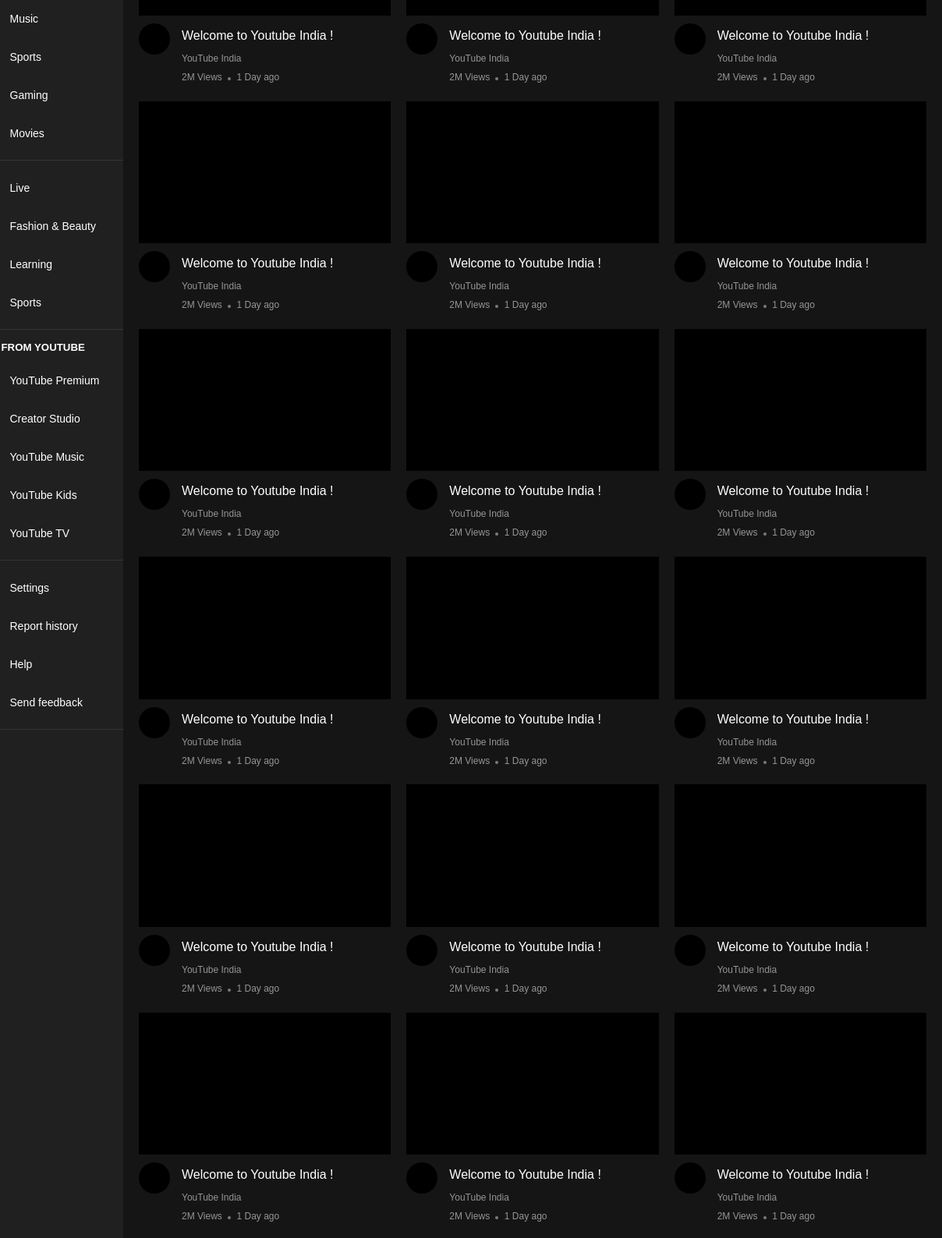
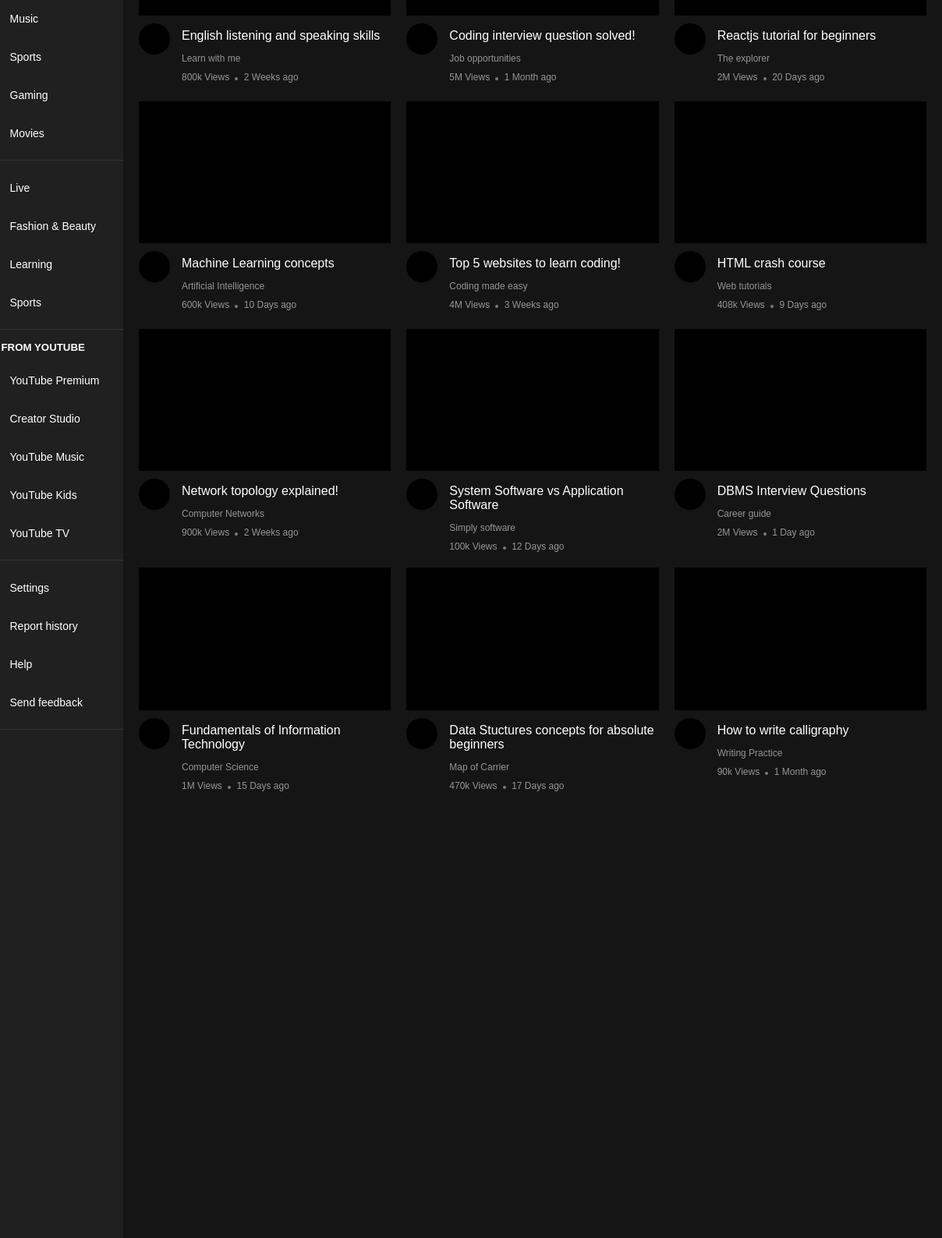
Before and after one commit to rasika-r/youtube-clone, a plain HTML site: page index.html in a window 1280 px wide and 2400 px high. Shown: the part 540-2128 px from the top of the page at 78% size, 72-1280 px from the left. Drawn offline with Linux system fonts and the light colour scheme.

Commit message:
Content change

```diff
--- a/index.html
+++ b/index.html
@@ -215,8 +215,150 @@
               <div class="child-content">
                 <div class="column-1"><div class="profile"></div></div>
                 <div class="column-2">
-                  <div class="line">Welcome to Youtube India !</div>
-                  <div class="channel-link">YouTube India</div>
+                  <div class="line">How to clone Youtube - Responsive</div>
+                  <div class="channel-link">Web Development</div>
+                  <div class="views channel-link">
+                    501k Views <span></span> 1 Week ago
+                  </div>
+                </div>
+              </div>
+            </div>
+
+            <div class="child">
+              <div class="child-img"></div>
+              <div class="child-content">
+                <div class="column-1"><div class="profile"></div></div>
+                <div class="column-2">
+                  <div class="line">All about Github</div>
+                  <div class="channel-link">Spotlight</div>
+                  <div class="views channel-link">
+                    1M Views <span></span> 5 Days ago
+                  </div>
+                </div>
+              </div>
+            </div>
+
+            <div class="child">
+              <div class="child-img"></div>
+              <div class="child-content">
+                <div class="column-1"><div class="profile"></div></div>
+                <div class="column-2">
+                  <div class="line">English listening and speaking skills</div>
+                  <div class="channel-link">Learn with me</div>
+                  <div class="views channel-link">
+                    800k Views <span></span> 2 Weeks ago
+                  </div>
+                </div>
+              </div>
+            </div>
+
+            <div class="child">
+              <div class="child-img"></div>
+              <div class="child-content">
+                <div class="column-1"><div class="profile"></div></div>
+                <div class="column-2">
+                  <div class="line">Coding interview question solved!</div>
+                  <div class="channel-link">Job opportunities</div>
+                  <div class="views channel-link">
+                    5M Views <span></span> 1 Month ago
+                  </div>
+                </div>
+              </div>
+            </div>
+
+            <div class="child">
+              <div class="child-img"></div>
+              <div class="child-content">
+                <div class="column-1"><div class="profile"></div></div>
+                <div class="column-2">
+                  <div class="line">Reactjs tutorial for beginners</div>
+                  <div class="channel-link">The explorer</div>
+                  <div class="views channel-link">
+                    2M Views <span></span> 20 Days ago
+                  </div>
+                </div>
+              </div>
+            </div>
+
+            <div class="child">
+              <div class="child-img"></div>
+              <div class="child-content">
+                <div class="column-1"><div class="profile"></div></div>
+                <div class="column-2">
+                  <div class="line">Machine Learning concepts</div>
+                  <div class="channel-link">Artificial Intelligence</div>
+                  <div class="views channel-link">
+                    600k Views <span></span> 10 Days ago
+                  </div>
+                </div>
+              </div>
+            </div>
+
+            <div class="child">
+              <div class="child-img"></div>
+              <div class="child-content">
+                <div class="column-1"><div class="profile"></div></div>
+                <div class="column-2">
+                  <div class="line">Top 5 websites to learn coding!</div>
+                  <div class="channel-link">Coding made easy</div>
+                  <div class="views channel-link">
+                    4M Views <span></span> 3 Weeks ago
+                  </div>
+                </div>
+              </div>
+            </div>
+
+            <div class="child">
+              <div class="child-img"></div>
+              <div class="child-content">
+                <div class="column-1"><div class="profile"></div></div>
+                <div class="column-2">
+                  <div class="line">HTML crash course</div>
+                  <div class="channel-link">Web tutorials</div>
+                  <div class="views channel-link">
+                    408k Views <span></span> 9 Days ago
+                  </div>
+                </div>
+              </div>
+            </div>
+
+            <div class="child">
+              <div class="child-img"></div>
+              <div class="child-content">
+                <div class="column-1"><div class="profile"></div></div>
+                <div class="column-2">
+                  <div class="line">Network topology explained!</div>
+                  <div class="channel-link">Computer Networks</div>
+                  <div class="views channel-link">
+                    900k Views <span></span> 2 Weeks ago
+                  </div>
+                </div>
+              </div>
+            </div>
+
+            <div class="child">
+              <div class="child-img"></div>
+              <div class="child-content">
+                <div class="column-1"><div class="profile"></div></div>
+                <div class="column-2">
+                  <div class="line">
+                    System Software vs Application Software
+                  </div>
+                  <div class="channel-link">Simply software</div>
+                  <div class="views channel-link">
+                    100k Views <span></span> 12 Days ago
+                  </div>
+                </div>
+              </div>
+            </div>
+
+            <div class="child">
+              <div class="child-img"></div>
+              <div class="child-content">
+                <div class="column-1"><div class="profile"></div></div>
+                <div class="column-2">
+                  <div class="line">DBMS Interview Questions</div>
+                  <div class="channel-link">Career guide</div>
                   <div class="views channel-link">
                     2M Views <span></span> 1 Day ago
                   </div>
@@ -229,10 +371,10 @@
               <div class="child-content">
                 <div class="column-1"><div class="profile"></div></div>
                 <div class="column-2">
-                  <div class="line">Welcome to Youtube India !</div>
-                  <div class="channel-link">YouTube India</div>
+                  <div class="line">Fundamentals of Information Technology</div>
+                  <div class="channel-link">Computer Science</div>
                   <div class="views channel-link">
-                    2M Views <span></span> 1 Day ago
+                    1M Views <span></span> 15 Days ago
                   </div>
                 </div>
               </div>
@@ -243,10 +385,12 @@
               <div class="child-content">
                 <div class="column-1"><div class="profile"></div></div>
                 <div class="column-2">
-                  <div class="line">Welcome to Youtube India !</div>
-                  <div class="channel-link">YouTube India</div>
+                  <div class="line">
+                    Data Stuctures concepts for absolute beginners
+                  </div>
+                  <div class="channel-link">Map of Carrier</div>
                   <div class="views channel-link">
-                    2M Views <span></span> 1 Day ago
+                    470k Views <span></span> 17 Days ago
                   </div>
                 </div>
               </div>
@@ -257,248 +401,10 @@
               <div class="child-content">
                 <div class="column-1"><div class="profile"></div></div>
                 <div class="column-2">
-                  <div class="line">Welcome to Youtube India !</div>
-                  <div class="channel-link">YouTube India</div>
+                  <div class="line">How to write calligraphy</div>
+                  <div class="channel-link">Writing Practice</div>
                   <div class="views channel-link">
-                    2M Views <span></span> 1 Day ago
-                  </div>
-                </div>
-              </div>
-            </div>
-
-            <div class="child">
-              <div class="child-img"></div>
-              <div class="child-content">
-                <div class="column-1"><div class="profile"></div></div>
-                <div class="column-2">
-                  <div class="line">Welcome to Youtube India !</div>
-                  <div class="channel-link">YouTube India</div>
-                  <div class="views channel-link">
-                    2M Views <span></span> 1 Day ago
-                  </div>
-                </div>
-              </div>
-            </div>
-
-            <div class="child">
-              <div class="child-img"></div>
-              <div class="child-content">
-                <div class="column-1"><div class="profile"></div></div>
-                <div class="column-2">
-                  <div class="line">Welcome to Youtube India !</div>
-                  <div class="channel-link">YouTube India</div>
-                  <div class="views channel-link">
-                    2M Views <span></span> 1 Day ago
-                  </div>
-                </div>
-              </div>
-            </div>
-
-            <div class="child">
-              <div class="child-img"></div>
-              <div class="child-content">
-                <div class="column-1"><div class="profile"></div></div>
-                <div class="column-2">
-                  <div class="line">Welcome to Youtube India !</div>
-                  <div class="channel-link">YouTube India</div>
-                  <div class="views channel-link">
-                    2M Views <span></span> 1 Day ago
-                  </div>
-                </div>
-              </div>
-            </div>
-
-            <div class="child">
-              <div class="child-img"></div>
-              <div class="child-content">
-                <div class="column-1"><div class="profile"></div></div>
-                <div class="column-2">
-                  <div class="line">Welcome to Youtube India !</div>
-                  <div class="channel-link">YouTube India</div>
-                  <div class="views channel-link">
-                    2M Views <span></span> 1 Day ago
-                  </div>
-                </div>
-              </div>
-            </div>
-
-            <div class="child">
-              <div class="child-img"></div>
-              <div class="child-content">
-                <div class="column-1"><div class="profile"></div></div>
-                <div class="column-2">
-                  <div class="line">Welcome to Youtube India !</div>
-                  <div class="channel-link">YouTube India</div>
-                  <div class="views channel-link">
-                    2M Views <span></span> 1 Day ago
-                  </div>
-                </div>
-              </div>
-            </div>
-
-            <div class="child">
-              <div class="child-img"></div>
-              <div class="child-content">
-                <div class="column-1"><div class="profile"></div></div>
-                <div class="column-2">
-                  <div class="line">Welcome to Youtube India !</div>
-                  <div class="channel-link">YouTube India</div>
-                  <div class="views channel-link">
-                    2M Views <span></span> 1 Day ago
-                  </div>
-                </div>
-              </div>
-            </div>
-
-            <div class="child">
-              <div class="child-img"></div>
-              <div class="child-content">
-                <div class="column-1"><div class="profile"></div></div>
-                <div class="column-2">
-                  <div class="line">Welcome to Youtube India !</div>
-                  <div class="channel-link">YouTube India</div>
-                  <div class="views channel-link">
-                    2M Views <span></span> 1 Day ago
-                  </div>
-                </div>
-              </div>
-            </div>
-
-            <div class="child">
-              <div class="child-img"></div>
-              <div class="child-content">
-                <div class="column-1"><div class="profile"></div></div>
-                <div class="column-2">
-                  <div class="line">Welcome to Youtube India !</div>
-                  <div class="channel-link">YouTube India</div>
-                  <div class="views channel-link">
-                    2M Views <span></span> 1 Day ago
-                  </div>
-                </div>
-              </div>
-            </div>
-
-            <div class="child">
-              <div class="child-img"></div>
-              <div class="child-content">
-                <div class="column-1"><div class="profile"></div></div>
-                <div class="column-2">
-                  <div class="line">Welcome to Youtube India !</div>
-                  <div class="channel-link">YouTube India</div>
-                  <div class="views channel-link">
-                    2M Views <span></span> 1 Day ago
-                  </div>
-                </div>
-              </div>
-            </div>
-
-            <div class="child">
-              <div class="child-img"></div>
-              <div class="child-content">
-                <div class="column-1"><div class="profile"></div></div>
-                <div class="column-2">
-                  <div class="line">Welcome to Youtube India !</div>
-                  <div class="channel-link">YouTube India</div>
-                  <div class="views channel-link">
-                    2M Views <span></span> 1 Day ago
-                  </div>
-                </div>
-              </div>
-            </div>
-
-            <div class="child">
-              <div class="child-img"></div>
-              <div class="child-content">
-                <div class="column-1"><div class="profile"></div></div>
-                <div class="column-2">
-                  <div class="line">Welcome to Youtube India !</div>
-                  <div class="channel-link">YouTube India</div>
-                  <div class="views channel-link">
-                    2M Views <span></span> 1 Day ago
-                  </div>
-                </div>
-              </div>
-            </div>
-
-            <div class="child">
-              <div class="child-img"></div>
-              <div class="child-content">
-                <div class="column-1"><div class="profile"></div></div>
-                <div class="column-2">
-                  <div class="line">Welcome to Youtube India !</div>
-                  <div class="channel-link">YouTube India</div>
-                  <div class="views channel-link">
-                    2M Views <span></span> 1 Day ago
-                  </div>
-                </div>
-              </div>
-            </div>
-
-            <div class="child">
-              <div class="child-img"></div>
-              <div class="child-content">
-                <div class="column-1"><div class="profile"></div></div>
-                <div class="column-2">
-                  <div class="line">Welcome to Youtube India !</div>
-                  <div class="channel-link">YouTube India</div>
-                  <div class="views channel-link">
-                    2M Views <span></span> 1 Day ago
-                  </div>
-                </div>
-              </div>
-            </div>
-
-            <div class="child">
-              <div class="child-img"></div>
-              <div class="child-content">
-                <div class="column-1"><div class="profile"></div></div>
-                <div class="column-2">
-                  <div class="line">Welcome to Youtube India !</div>
-                  <div class="channel-link">YouTube India</div>
-                  <div class="views channel-link">
-                    2M Views <span></span> 1 Day ago
-                  </div>
-                </div>
-              </div>
-            </div>
-
-            <div class="child">
-              <div class="child-img"></div>
-              <div class="child-content">
-                <div class="column-1"><div class="profile"></div></div>
-                <div class="column-2">
-                  <div class="line">Welcome to Youtube India !</div>
-                  <div class="channel-link">YouTube India</div>
-                  <div class="views channel-link">
-                    2M Views <span></span> 1 Day ago
-                  </div>
-                </div>
-              </div>
-            </div>
-
-            <div class="child">
-              <div class="child-img"></div>
-              <div class="child-content">
-                <div class="column-1"><div class="profile"></div></div>
-                <div class="column-2">
-                  <div class="line">Welcome to Youtube India !</div>
-                  <div class="channel-link">YouTube India</div>
-                  <div class="views channel-link">
-                    2M Views <span></span> 1 Day ago
-                  </div>
-                </div>
-              </div>
-            </div>
-
-            <div class="child">
-              <div class="child-img"></div>
-              <div class="child-content">
-                <div class="column-1"><div class="profile"></div></div>
-                <div class="column-2">
-                  <div class="line">Welcome to Youtube India !</div>
-                  <div class="channel-link">YouTube India</div>
-                  <div class="views channel-link">
-                    2M Views <span></span> 1 Day ago
+                    90k Views <span></span> 1 Month ago
                   </div>
                 </div>
               </div>
```
